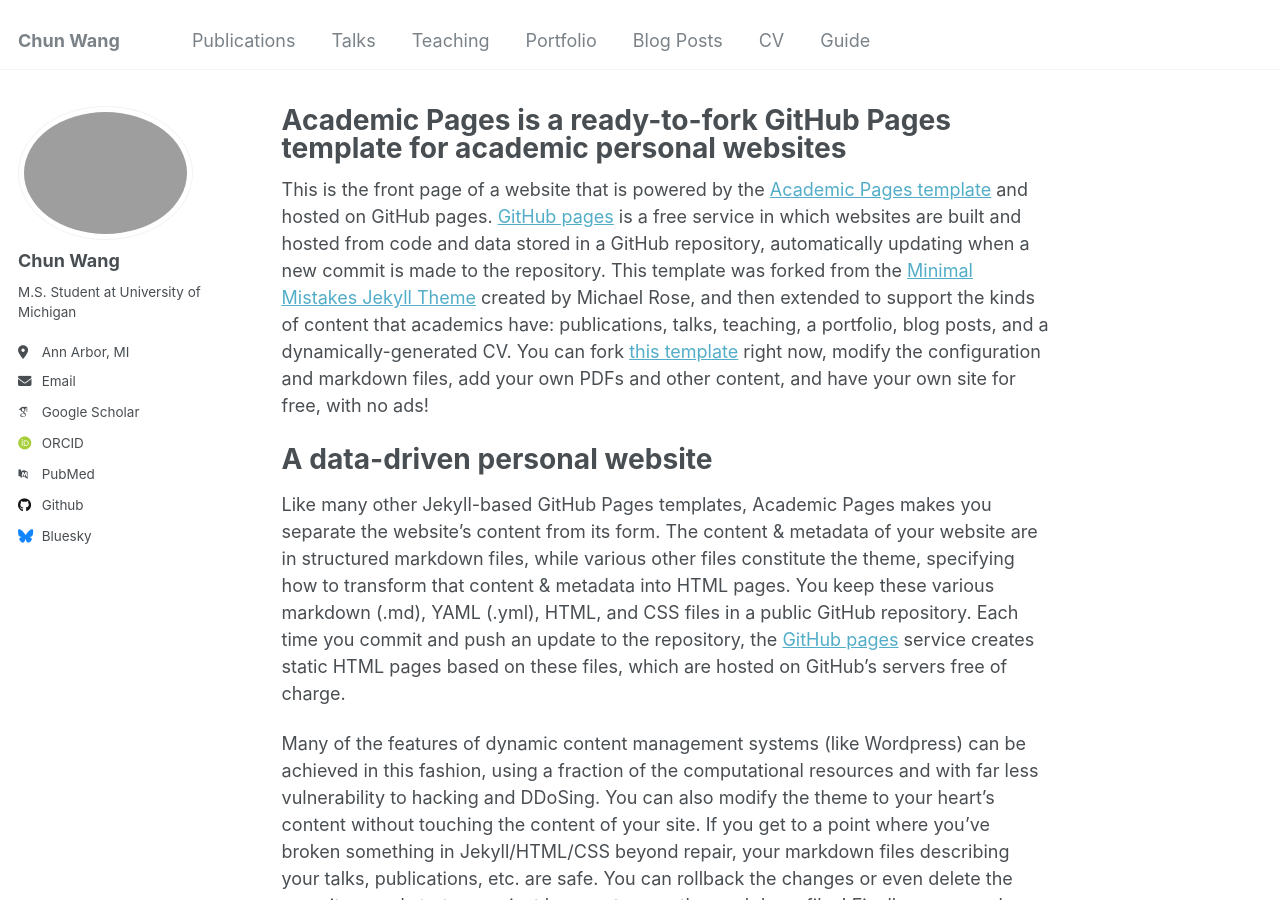
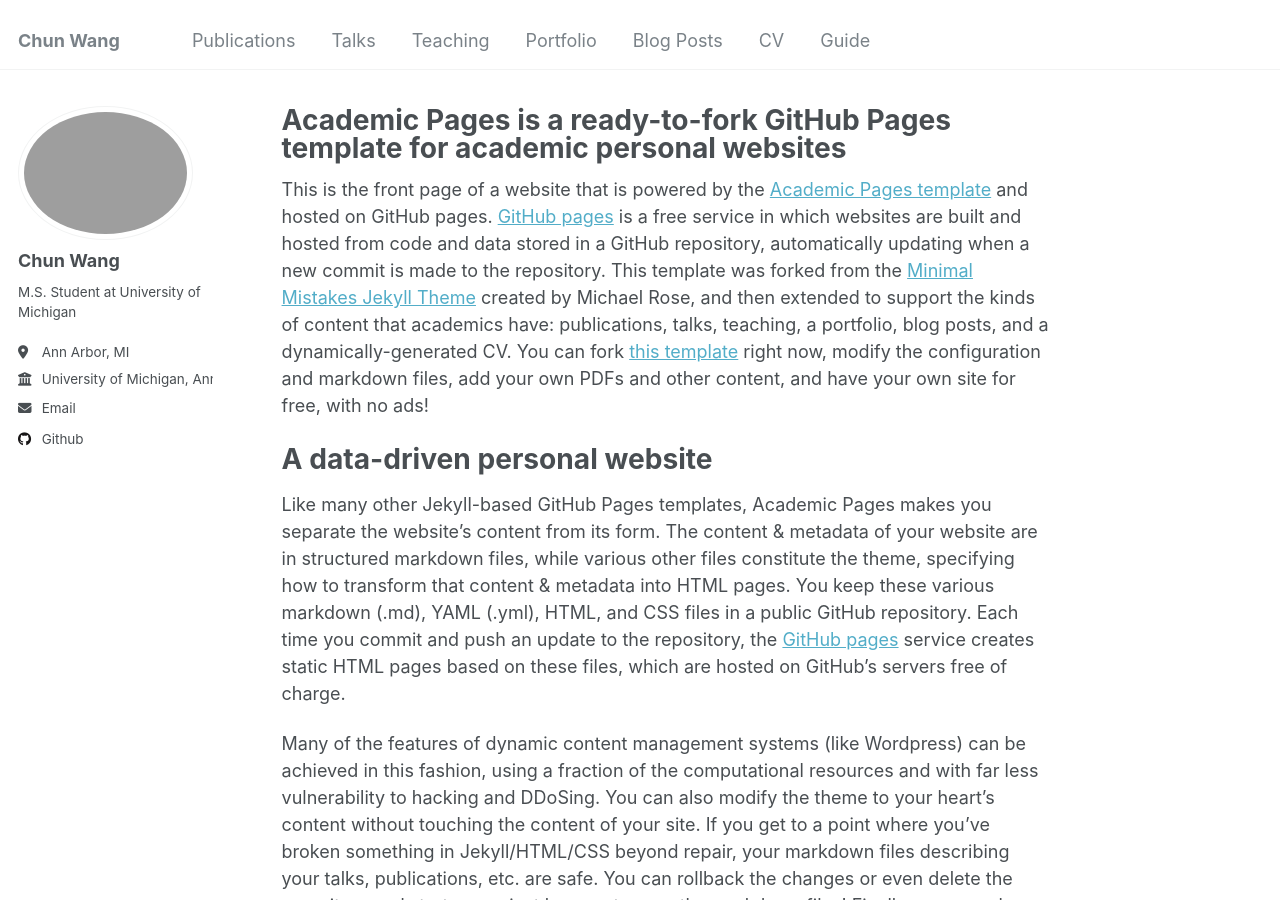
Before and after one commit to chunwangpro/chunwangpro.github.io, a Jekyll site: the page built from _pages/about.md, in a window 1280 px wide and 900 px high. Built offline with Jekyll 4.4.1, drawn with Linux system fonts in a browser that asks for light colours; some web fonts are replaced.

Commit message:
update sidebar

```diff
--- a/_config.yml
+++ b/_config.yml
@@ -26,17 +26,17 @@ author:
   pronouns         : # example: "she/her"
   bio              : "M.S. Student at University of Michigan"
   location         : "Ann Arbor, MI"
-  # employer         : "Red Brick University"
+  employer         : "University of Michigan, Ann Arbor"
   uri              : # URL
   email            : "chunwc@umich.edu"
 
   # Academic websites
   arxiv            : # URL - Update with the correct link to your profile
-  googlescholar    : "https://scholar.google.com/citations?user=PS_CX0AAAAAJ"
+  googlescholar    : #"https://scholar.google.com/citations?user=PS_CX0AAAAAJ"
   impactstory      : # URL
-  orcid            : "http://orcid.org/yourorcidurl"
+  orcid            : #"http://orcid.org/yourorcidurl"
   semantic         : # URL
-  pubmed           : "https://www.ncbi.nlm.nih.gov/pubmed/?term=john+snow"
+  pubmed           : #"https://www.ncbi.nlm.nih.gov/pubmed/?term=john+snow"
   researchgate     : # URL
   scopus           : # URL
 
@@ -49,7 +49,7 @@ author:
   stackoverflow    : # User number or user number and name (i.e., use "1" or "1/jeff-atwood")
 
   # Social media
-  bluesky          : "bsky.app" # Replace this with you Bluesky username
+  bluesky          : #"bsky.app" # Replace this with you Bluesky username
   facebook         : # Username
   flickr           : # Username
   foursquare       : # Username
```
